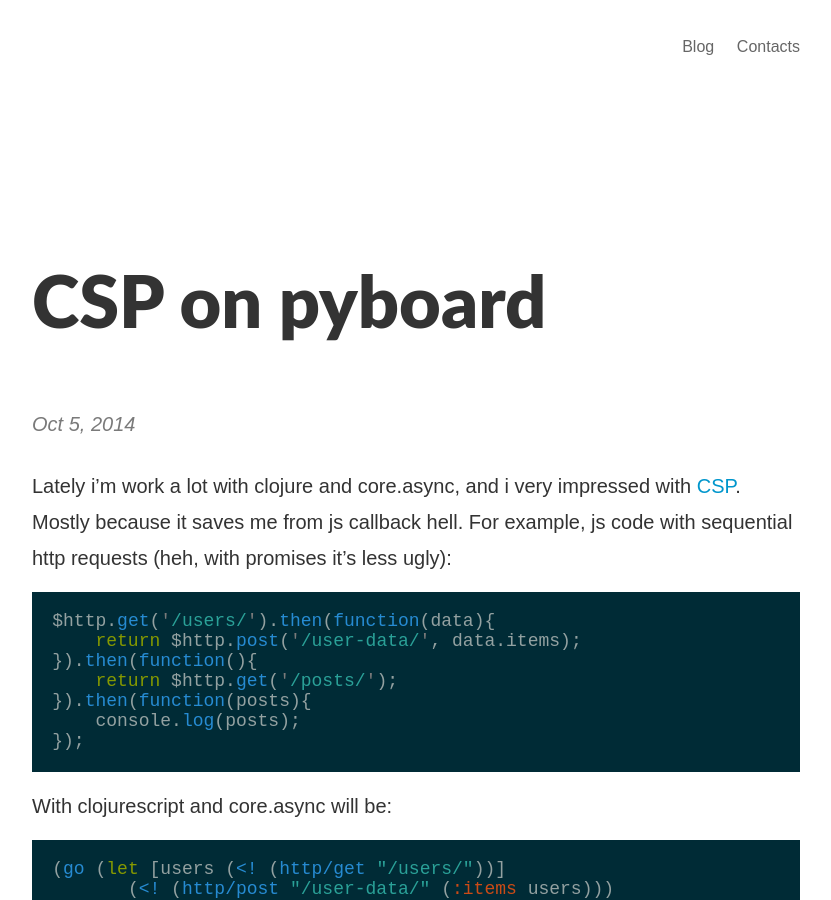
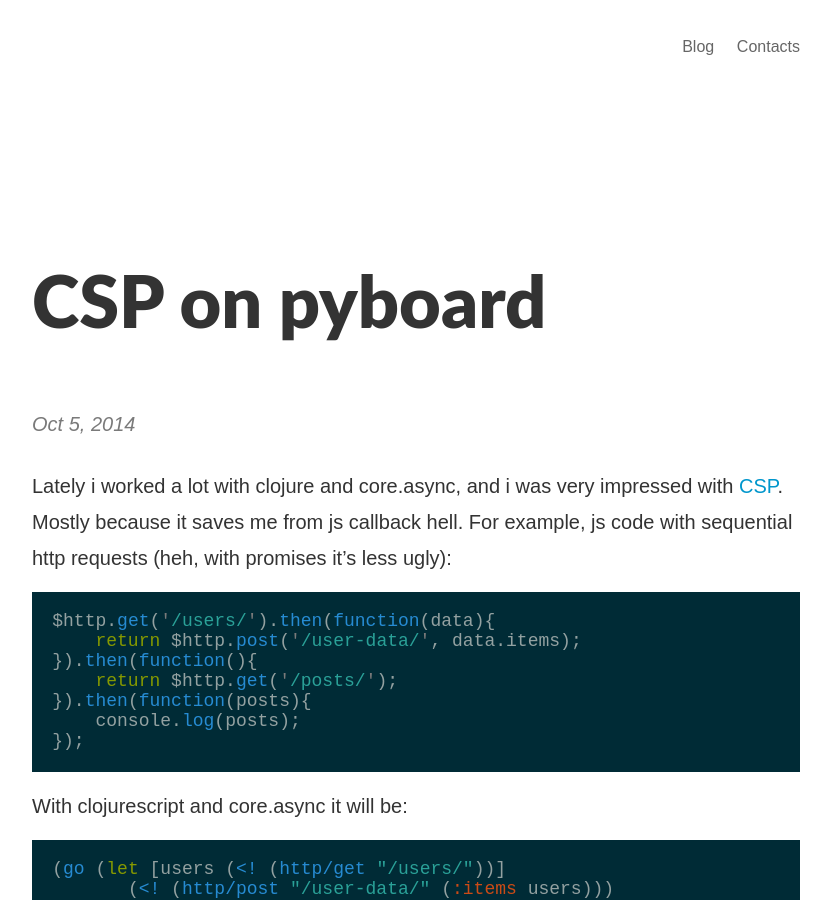
Before and after one commit to nvbn/nvbn.github.io, a Jekyll site: the page built from _posts/2014-10-05-csp-on-pyboard.md, in a window 1280 px wide and 900 px high. Shown: the whole window, without its empty margins (224-1055 px from the left). Built offline with Jekyll 4.4.1, drawn with Linux system fonts in a browser that asks for light colours; Markdown is read by kramdown in place of the engine named in the settings; comment, search, counter and statistics services are not loaded.

Commit message:
Fix typos

````diff
--- a/_posts/2014-10-05-csp-on-pyboard.md
+++ b/_posts/2014-10-05-csp-on-pyboard.md
@@ -5,7 +5,7 @@ date:       2014-10-05 07:26:00
 keywords:   CSP, pyboard, micropython, js, javascript, clojure, clojurescript, core.async
 ---
 
-Lately i'm work a lot with clojure and core.async, and i very impressed with [CSP](http://en.wikipedia.org/wiki/Communicating_sequential_processes).
+Lately i worked a lot with clojure and core.async, and i was very impressed with [CSP](http://en.wikipedia.org/wiki/Communicating_sequential_processes).
 Mostly because it saves me from js callback hell.
 For example, js code with sequential http requests (heh, with promises it's less ugly):
 
@@ -18,7 +18,7 @@ $http.get('/users/').then(function(data){
     console.log(posts);
 });
 ```
-With clojurescript and core.async will be:
+With clojurescript and core.async it will be:
 
 ```clojure
 (go (let [users (<! (http/get "/users/"))]
````
